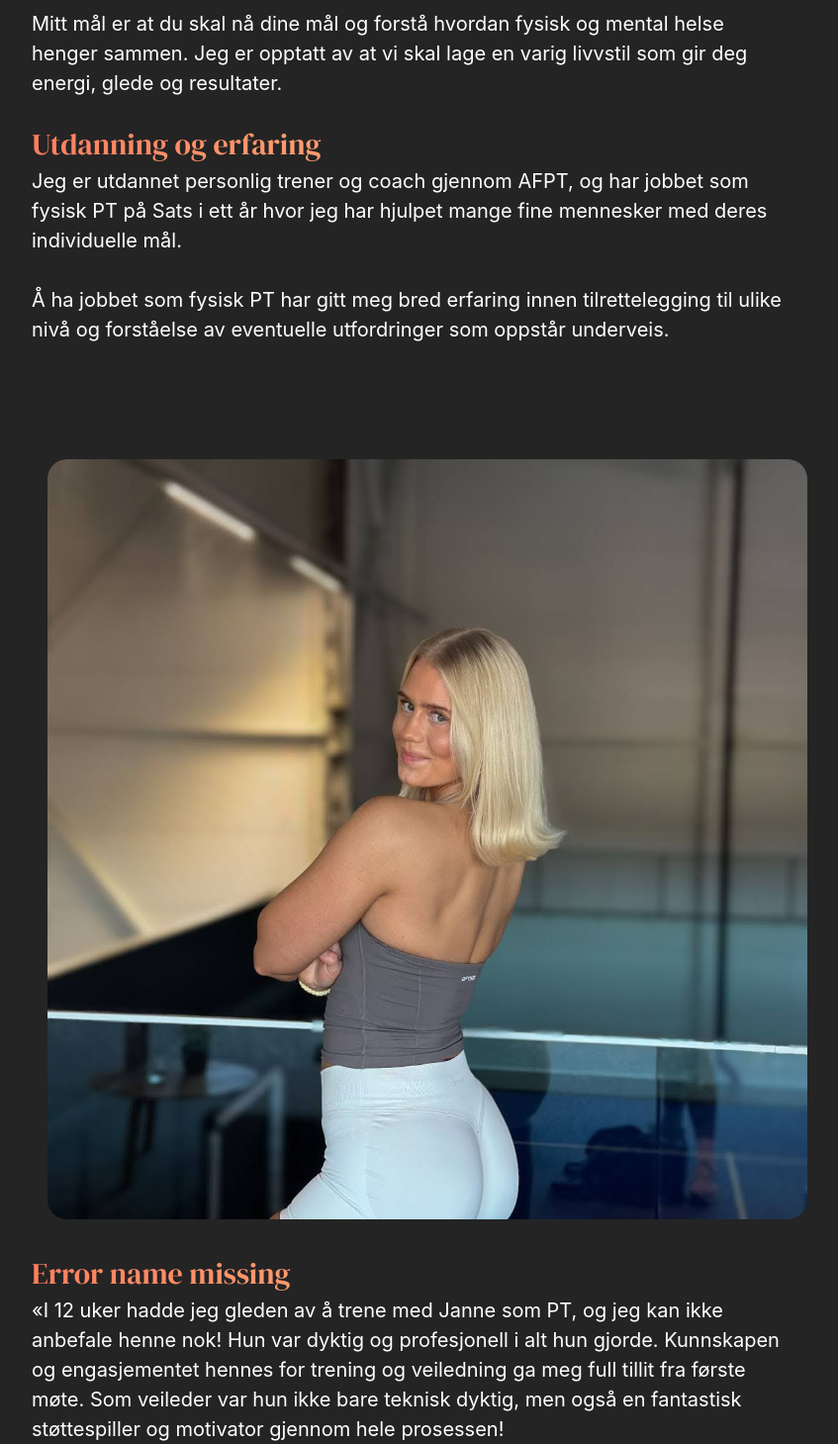
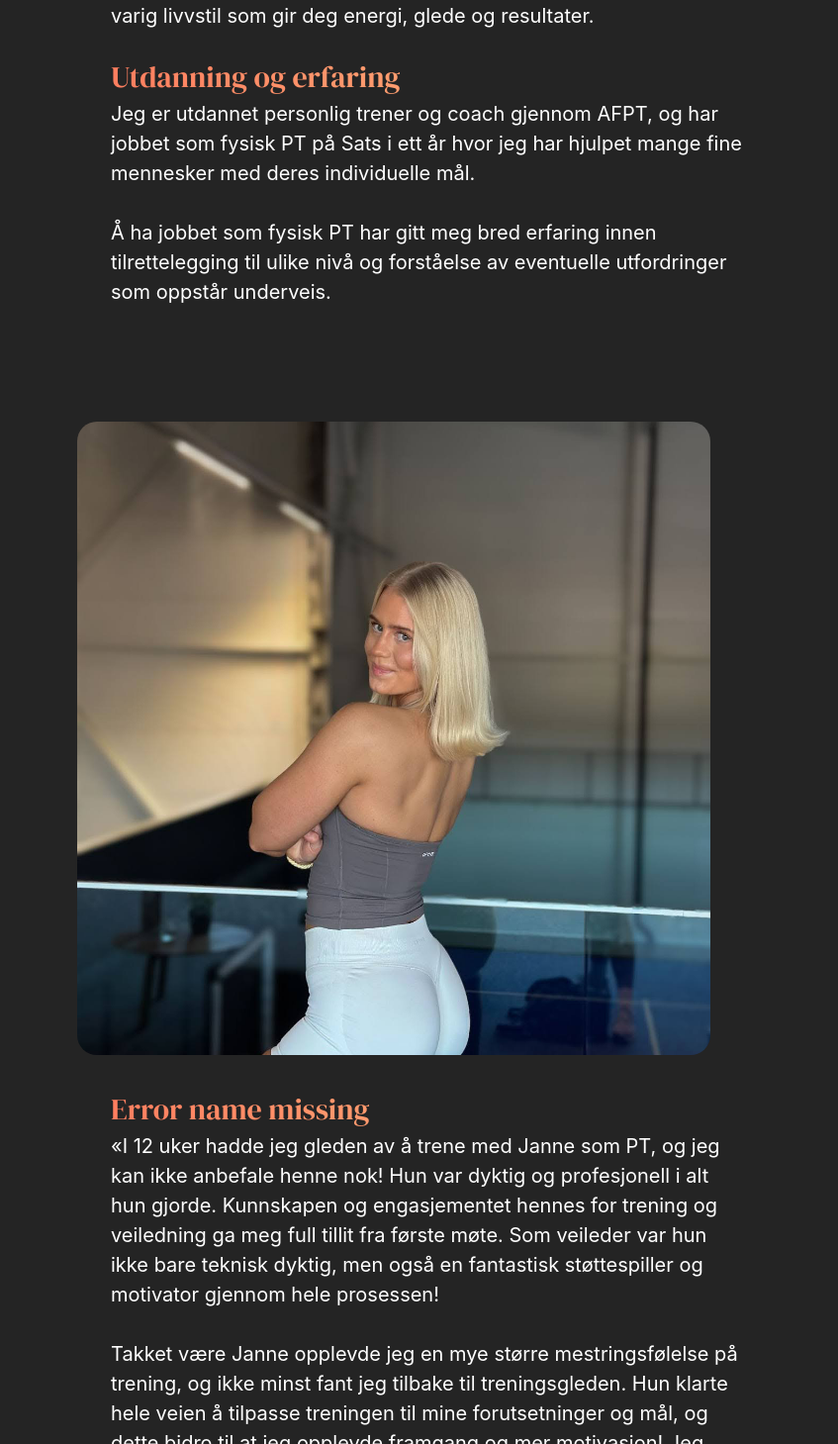
Before and after one commit to tazhel/janne-react, a React (Vite) app: page / in a window 1280 px wide. Shown: the part 4371-5830 px from the top of the page at 99% size, without its empty margins (208-1055 px from the left). Built offline with nearby package versions, Linux system fonts and the light colour scheme.

Commit message:
fixed width to big

```diff
--- a/src/Pages/kundeanmeldelserpage.css
+++ b/src/Pages/kundeanmeldelserpage.css
@@ -17,6 +17,7 @@
     font-family: 'DM Serif Display', serif;
     width: 40dvw;
     font-size: 30px;
+    margin: 0 50px;
     font-weight: 800;
     color: transparent; /* Makes the text fill transparent */
     background: linear-gradient(to right, #ff7e5f, #feb47b); /* Gradient color for the text fill */
@@ -25,13 +26,14 @@
 }
 
 .kundeanmeldelser-text {
-    width: 60dvw;
+    width: 50dvw;
+    margin: 0 50px;
     font-size: 20px;
 }
 
 .kundeanmeldelser-image {
-    width: 60dvw;
-    height: 60dvw;
+    width: 50dvw;
+    height: 50dvw;
     margin: 16px;
     border-radius: 20px;
     object-fit: cover;
--- a/src/Pages/ommegpage.css
+++ b/src/Pages/ommegpage.css
@@ -17,6 +17,7 @@
     font-family: 'DM Serif Display', serif;
     width: 40dvw;
     font-size: 30px;
+    margin: 0 50px;
     font-weight: 800;
     color: transparent; /* Makes the text fill transparent */
     background: linear-gradient(to right, #ff7e5f, #feb47b); /* Gradient color for the text fill */
@@ -25,13 +26,14 @@
 }
 
 .om-meg-text {
-    width: 60dvw;
+    width: 50dvw;
+    margin: 0 50px;
     font-size: 20px;
 }
 
 .om-meg-image {
-    width: 60dvw;
-    height: 60dvw;
+    width: 50dvw;
+    height: 50dvw;
     margin: 16px;
     border-radius: 20px;
     object-fit: cover;
```
